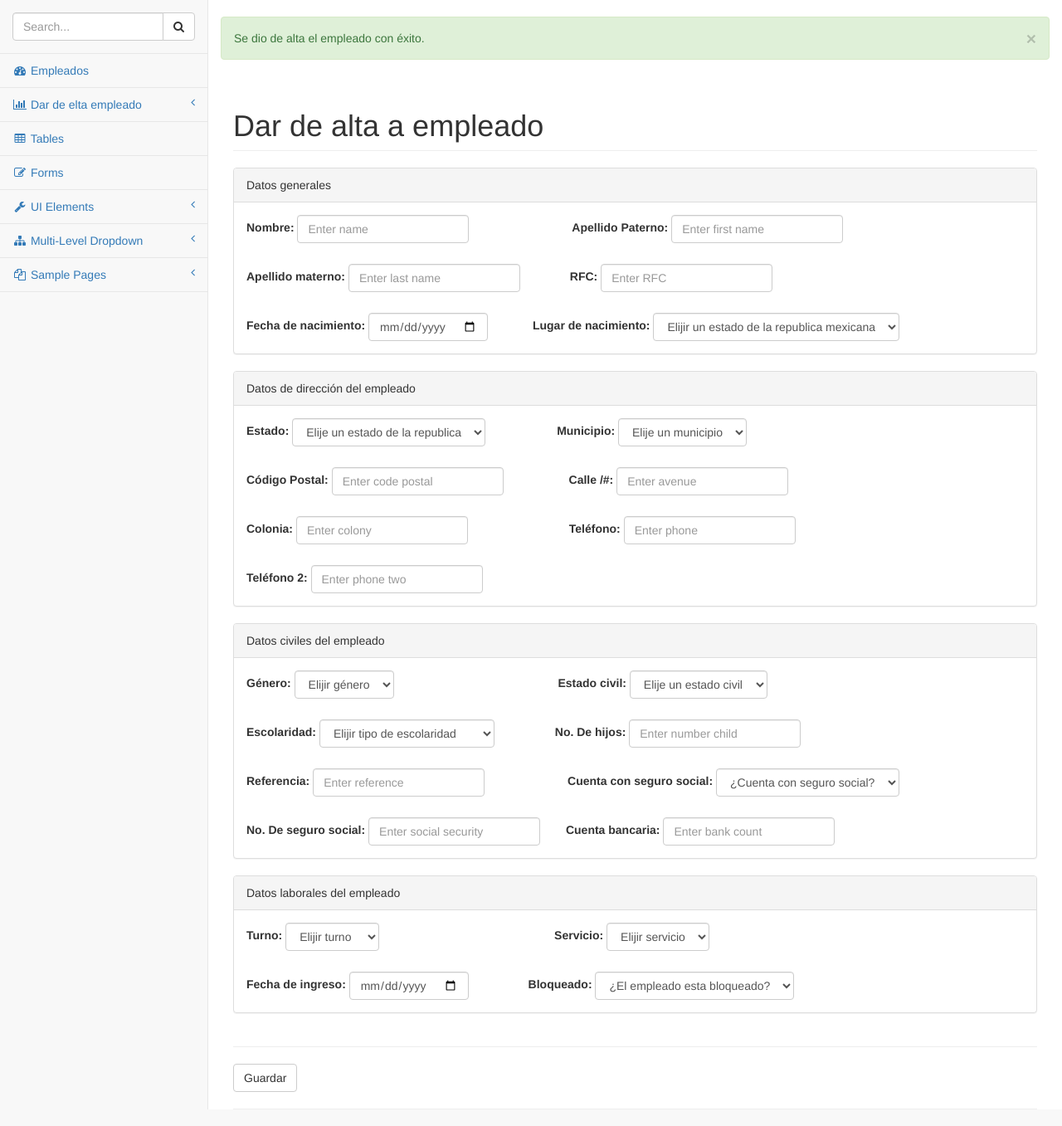
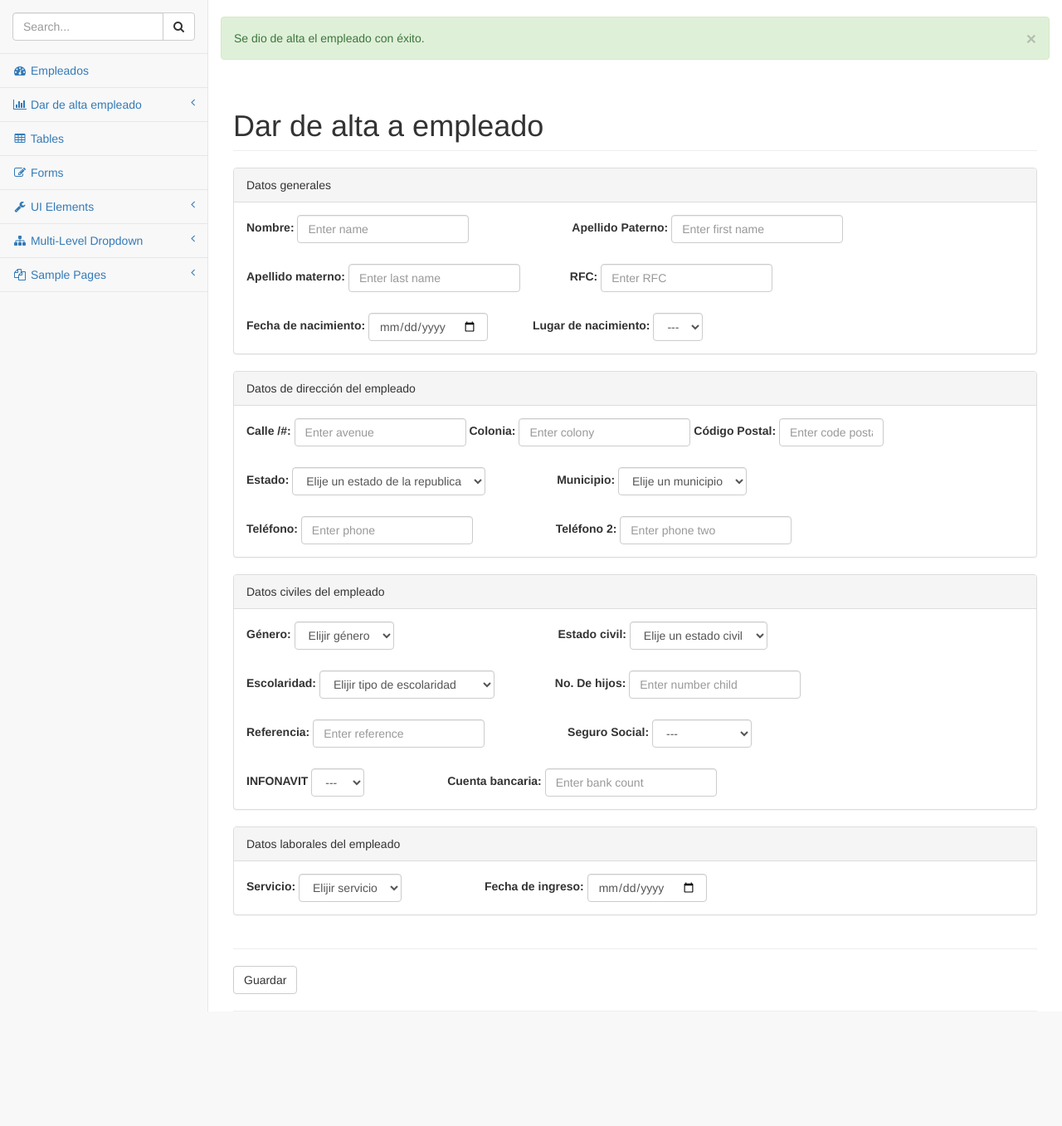
Before and after one commit to AngelHerrer/lpm, a PHP site: page /pages/addEmp.php?succes=ok in a window 1280 px wide. Shown: the part 51-1408 px from the top of the page at 83% size. After the commit the page ends 1270 px from the top, so only its background shows below. Run offline with PHP 8.4, Linux system fonts and the light colour scheme; data that the repository does not hold is empty.

Commit message:
editaron de las vistas de alta empleado

```diff
--- a/pages/addEmp.php
+++ b/pages/addEmp.php
@@ -2,11 +2,7 @@
 error_reporting(E_ALL ^ E_NOTICE);
 include 'function.php';
 $valores = new Valores();
-
 ?>
-
-
-
 <!DOCTYPE html>
 <html lang="en">
 
@@ -293,43 +289,43 @@ $valores = new Valores();
                                 <a href="index.php"><i class="fa fa-dashboard fa-fw"></i> Empleados</a>
                             </li>
                             <li>
-                            <a href="addEmp.php"><i class="fa fa-bar-chart-o fa-fw"></i> Dar de elta empleado<span class="fa arrow"></span></a>
+                                <a href="addEmp.php"><i class="fa fa-bar-chart-o fa-fw"></i> Dar de alta empleado<span class="fa arrow"></span></a>
                                 <ul class="nav nav-second-level">
                                     <li>
-                                    <a href="flot.html">Flot Charts</a>
+                                        <a href="#flot.html">Flot Charts</a>
                                     </li>
                                     <li>
-                                    <a href="morris.html">Morris.js Charts</a>
+                                        <a href="#morris.html">Morris.js Charts</a>
                                     </li>
                                 </ul>
                                 <!-- /.nav-second-level -->
                             </li>
                             <li>
-                            <a href="tables.html"><i class="fa fa-table fa-fw"></i> Tables</a>
+                                <a href="#tables.html"><i class="fa fa-table fa-fw"></i> Tables</a>
                             </li>
                             <li>
-                            <a href="forms.html"><i class="fa fa-edit fa-fw"></i> Forms</a>
+                                <a href="#forms.html"><i class="fa fa-edit fa-fw"></i> Forms</a>
                             </li>
                             <li>
                                 <a href="#"><i class="fa fa-wrench fa-fw"></i> UI Elements<span class="fa arrow"></span></a>
                                 <ul class="nav nav-second-level">
                                     <li>
-                                    <a href="panels-wells.html">Panels and Wells</a>
+                                        <a href="#panels-wells.html">Panels and Wells</a>
                                     </li>
                                     <li>
-                                    <a href="buttons.html">Buttons</a>
+                                        <a href="#buttons.html">Buttons</a>
                                     </li>
                                     <li>
-                                    <a href="notifications.html">Notifications</a>
+                                        <a href="#notifications.html">Notifications</a>
                                     </li>
                                     <li>
-                                    <a href="typography.html">Typography</a>
+                                        <a href="#typography.html">Typography</a>
                                     </li>
                                     <li>
-                                    <a href="icons.html"> Icons</a>
+                                        <a href="#icons.html"> Icons</a>
                                     </li>
                                     <li>
-                                    <a href="grid.html">Grid</a>
+                                        <a href="#grid.html">Grid</a>
                                     </li>
                                 </ul>
                                 <!-- /.nav-second-level -->
@@ -368,7 +364,7 @@ $valores = new Valores();
                                 <a href="#"><i class="fa fa-files-o fa-fw"></i> Sample Pages<span class="fa arrow"></span></a>
                                 <ul class="nav nav-second-level">
                                     <li>
-                                    <a href="blank.html">Blank Page</a>
+                                        <a href="#blank.html">Blank Page</a>
                                     </li>
                                     <li>
                                         <a href="login.html">Login Page</a>
@@ -382,77 +378,56 @@ $valores = new Valores();
                 </div>
                 <!-- /.navbar-static-side -->
             </nav>
-
             <div id="page-wrapper">
                 <br>
                 <div class="row">
-                <?php  if($_GET['succes']=="ok"){
+                    <?php
+                    if ($_GET['succes'] == "ok") {
                         echo '<div class="alert alert-success fade in">
                     <a href="#" class="close" data-dismiss="alert" aria-label="close">&times;</a>
                                             Se dio de alta el empleado con éxito.
                                             </div>';
-                                            }?>
+                    }
+                    ?>
                     <div class="col-lg-12">
-
                         <h1 class="page-header">Dar de alta a empleado</h1>
                     </div>
                     <!-- /.col-lg-12 -->
                 </div>
                 <!-- /.row -->
-            <form role="form" action="executeSaveEmp.php" method="post" class="form-inline">
+                <form role="form" action="#executeSaveEmp.php" method="post" class="form-inline">
                     <div class="row">
                         <div class="col-lg-12">
                             <div class="panel panel-default">
                                 <div class="panel-heading">
                                     Datos generales
                                 </div>
-
                                 <div class="panel-body">
-
                                     <div class="row">
-
                                         <!-- /.col-lg-6 (nested) -->
                                         <div class="col-lg-12">
-
                                             <label>Nombre: </label>
                                             <div class="form-group">
-
-
                                                 <input type="text" class="form-control" name="nameEmp" placeholder="Enter name">
-
                                             </div>
                                             <label style="margin-left: 120px;">Apellido Paterno: </label>
                                             <div class="form-group">
-
-
                                                 <input type="text" class="form-control" name="patEmp" placeholder="Enter first name">
-
                                             </div>
-
                                         </div>
                                         <!-- /.col-lg-6 (nested) -->
                                     </div>
                                     <div class="row separetorTopInput">
-
                                         <!-- /.col-lg-6 (nested) -->
                                         <div class="col-lg-12">
-
                                             <label>Apellido materno: </label>
                                             <div class="form-group">
-
-
                                                 <input type="text" class="form-control" name="matEmp" placeholder="Enter last name">
-
                                             </div>
                                             <label style="margin-left: 56px;">RFC: </label>
                                             <div class="form-group">
-
-
-
                                                 <input type="text" class="form-control" name="rfcEmp" placeholder="Enter RFC">
-
                                             </div>
-
                                         </div>
                                         <!-- /.col-lg-6 (nested) -->
                                     </div>
@@ -470,24 +445,17 @@ $valores = new Valores();
                                             </div>
                                             <label style="margin-left: 50px;">Lugar de nacimiento: </label>
                                             <div class="form-group">
-
-
                                                 <select class="form-control" name="placeEmp">
-                                                <option>Elijir un estado de la republica mexicana</option>
+                                                    <option>---</option>
                                                         <?php $valores->allState(); ?>
                                                 </select>
-
                                             </div>
-
                                         </div>
                                         <!-- /.col-lg-6 (nested) -->
                                     </div>
                                     <!-- /.row (nested) -->
-
                                 </div>
-
                                 <!-- /.panel-body -->
-
                             </div>
                             <!-- /.panel -->
                         </div>
@@ -508,8 +476,26 @@ $valores = new Valores();
                                         <!-- /.col-lg-6 (nested) -->
                                         <div class="col-lg-12">
 
+                                            <label>Calle /#: </label>
+                                            <div class="form-group">
+                                                <input type="text" class="form-control" placeholder="Enter avenue">
+                                            </div>
 
+                                            <label>Colonia: </label>
+                                            <div class="form-group">
+                                                <input type="text" class="form-control" name="colonyEmp" placeholder="Enter colony">
+                                            </div>
+                                            <label>Código Postal: </label>
+                                            <div class="form-group">
+                                                <input type="text" class="form-control" name="postalEmp" placeholder="Enter code postal" SIZE=10 MAXLENGTH=5 pattern="[0-9]">
+                                            </div>
+                                        </div>
+                                        <!-- /.col-lg-6 (nested) -->
+                                    </div>
+                                    <div class="row separetorTopInput">
 
+                                        <!-- /.col-lg-6 (nested) -->
+                                        <div class="col-lg-12">
                                             <label>Estado: </label>
                                             <div class="form-group">
 
@@ -523,89 +509,37 @@ $valores = new Valores();
 
                                             <label style="margin-left: 82px;">Municipio: </label>
                                             <div class="form-group">
-
-
                                                 <select class="form-control" name="delegaEmp">
                                                     <option>Elije un municipio</option>
-
                                                 </select>
-
                                             </div>
-
                                         </div>
                                         <!-- /.col-lg-6 (nested) -->
                                     </div>
                                     <div class="row separetorTopInput">
-
                                         <!-- /.col-lg-6 (nested) -->
                                         <div class="col-lg-12">
-
-                                        <label>Código Postal: </label>
+                                            <label>Teléfono: </label>
                                             <div class="form-group">
-
-
-                                            <input type="text" class="form-control" name="postalEmp" placeholder="Enter code postal">
-
+                                                <input type="number" class="form-control" name="phoneOne" placeholder="Enter phone">
                                             </div>
-                                        <label style="margin-left: 75px;">Calle /#: </label>
+                                            <label style="margin-left: 96px;">Teléfono 2: </label>
                                             <div class="form-group">
-
-
-                                            <input type="text" class="form-control" placeholder="Enter avenue">
-
+                                                <input type="number" class="form-control" name="phoneTwo" placeholder="Enter phone two">
                                             </div>
-
                                         </div>
                                         <!-- /.col-lg-6 (nested) -->
                                     </div>
-                            <div class="row separetorTopInput">
-
-                                <!-- /.col-lg-6 (nested) -->
+<!--                                    <div class="row separetorTopInput">
+                                         /.col-lg-6 (nested)
                                         <div class="col-lg-12">
-                                    <label>Colonia: </label>
-                                        <div class="form-group">
-
-
-                                            <input type="text" class="form-control" name="colonyEmp" placeholder="Enter colony">
 
                                         </div>
-
-                                    <label style="margin-left: 118px;">Teléfono: </label>
-                                        <div class="form-group">
-
-
-                                            <input type="number" class="form-control" name="phoneOne" placeholder="Enter phone">
-
+                                         /.col-lg-6 (nested)
+                                    </div>-->
+                                    <!-- /.row (nested) -->
                                 </div>
-
-
-                                </div>
-                                <!-- /.col-lg-6 (nested) -->
-                            </div>
-                             <div class="row separetorTopInput">
-
-                                <!-- /.col-lg-6 (nested) -->
-                                <div class="col-lg-12">
-
-
-
-                                        <label>Teléfono 2: </label>
-                                        <div class="form-group">
-
-
-                                            <input type="number" class="form-control" name="phoneTwo" placeholder="Enter phone two">
-
-                                        </div>
-
-                                </div>
-                                <!-- /.col-lg-6 (nested) -->
-                            </div>
-                            <!-- /.row (nested) -->
-
-                        </div>
-
                                 <!-- /.panel-body -->
-
                             </div>
                             <!-- /.panel -->
                         </div>
@@ -655,14 +589,10 @@ $valores = new Valores();
                                         <!-- /.col-lg-6 (nested) -->
                                     </div>
                                     <div class="row separetorTopInput">
-
                                         <!-- /.col-lg-6 (nested) -->
                                         <div class="col-lg-12">
-
                                             <label>Escolaridad: </label>
                                             <div class="form-group">
-
-
                                                 <select class="form-control" name="schoolEmp">
                                                     <option>Elijir tipo de escolaridad</option>
                                                     <option>Primaria</option>
@@ -672,78 +602,54 @@ $valores = new Valores();
                                                     <option>Posgrado</option>
 
                                                 </select>
-
                                             </div>
                                             <label style="margin-left: 69px;">No. De hijos: </label>
                                             <div class="form-group">
-
-
                                                 <input type="number" class="form-control" name="chilEmp" placeholder="Enter number child">
-
                                             </div>
-
                                         </div>
                                         <!-- /.col-lg-6 (nested) -->
                                     </div>
                                     <div class="row separetorTopInput">
-
                                         <!-- /.col-lg-6 (nested) -->
                                         <div class="col-lg-12">
-
                                             <label>Referencia: </label>
                                             <div class="form-group">
-
-
                                                 <input type="text" class="form-control" name="referEmp" placeholder="Enter reference">
-
                                             </div>
-                                        <label style="margin-left: 96px;">Cuenta con seguro social: </label>
+                                            <label style="margin-left: 96px;">Seguro Social: </label>
                                             <div class="form-group">
-
-
                                                 <select class="form-control" name="socialEmp">
-                                                <option>¿Cuenta con seguro social?</option>
+                                                    <option>---</option>
                                                     <option>Si</option>
                                                     <option>No</option>
+                                                    <option>Pensionado</option>
                                                 </select>
-
                                             </div>
-
-
                                         </div>
                                         <!-- /.col-lg-6 (nested) -->
                                     </div>
                                     <div class="row separetorTopInput">
-
                                         <!-- /.col-lg-6 (nested) -->
                                         <div class="col-lg-12">
-
-
-
-                                        <label>No. De seguro social: </label>
+                                            <label >INFONAVIT </label>
                                             <div class="form-group">
-
-
-                                            <input type="text" class="form-control" name="numSocial" placeholder="Enter social security">
-
+                                            <select class="form-control" name="socialEmp">
+                                                <option>---</option>
+                                                <option>Si</option>
+                                                <option>No</option>
+                                            </select>
                                                 </div>
-                                        <label style="margin-left: 27px;">Cuenta bancaria: </label>
+                                            <label style="margin-left: 96px;">Cuenta bancaria: </label>
                                             <div class="form-group">
-
-
-                                            <input type="text" class="form-control" name="bankEmp" placeholder="Enter bank count">
-
+                                                <input type="text" class="form-control" name="bankEmp" placeholder="Enter bank count" maxlength="10" pattern="[0-9]" >
                                             </div>
-
                                         </div>
                                         <!-- /.col-lg-6 (nested) -->
                                     </div>
                                     <!-- /.row (nested) -->
-
                                 </div>
-
                                 <!-- /.panel-body -->
-
                             </div>
                             <!-- /.panel -->
                         </div>
@@ -762,63 +668,26 @@ $valores = new Valores();
 
                                         <!-- /.col-lg-6 (nested) -->
                                         <div class="col-lg-12">
-
-                                        <label>Turno: </label>
+                                            <label >Servicio: </label>
                                             <div class="form-group">
-
-
-                                            <select class="form-control" name="turnEmp">
-                                                <option>Elijir turno</option>
-                                                <option>Matutino</option>
-                                                <option>Vespertino</option>
-                                                <option>Noturno</option>
-                                            </select>
-
-                                        </div>
-                                        <label style="margin-left: 207px;">Servicio: </label>
-                                        <div class="form-group">
-
-
                                                 <select class="form-control" name="servEmp">
                                                     <option>Elijir servicio</option>
-
-
-
                                                 </select>
-
                                             </div>
 
+                                            <label style="margin-left: 96px;">Fecha de ingreso: </label>
+                                            <div class="form-group ">
+                                                <input type="date" class="form-control" name="dateIng">
+                                            </div>
                                         </div>
                                         <!-- /.col-lg-6 (nested) -->
                                     </div>
-                                <div class="row separetorTopInput">
-
-                                <!-- /.col-lg-6 (nested) -->
+<!--                                    <div class="row separetorTopInput">
+                                         /.col-lg-6 (nested)
                                         <div class="col-lg-12">
-
-                                        <label>Fecha de ingreso: </label>
-                                        <div class="form-group ">
-
-
-                                            <input type="date" class="form-control" name="dateIng">
-
                                         </div>
-                                        <label style="margin-left: 68px;">Bloqueado: </label>
-                                        <div class="form-group">
-
-
-                                            <select class="form-control" name="lockedEmp">
-                                                <option>¿El empleado esta bloqueado?</option>
-                                                <option>Si</option>
-                                                <option>No</option>
-
-                                            </select>
-
-                                        </div>
-
-                                </div>
-                                <!-- /.col-lg-6 (nested) -->
-                            </div>
+                                         /.col-lg-6 (nested)
+                                    </div>-->
 
 
                                     <!-- /.row (nested) -->
```
Also changed, not shown: pages/index.php (+11 -10 lines). Lines whose indentation alone changed are shown as unchanged.
